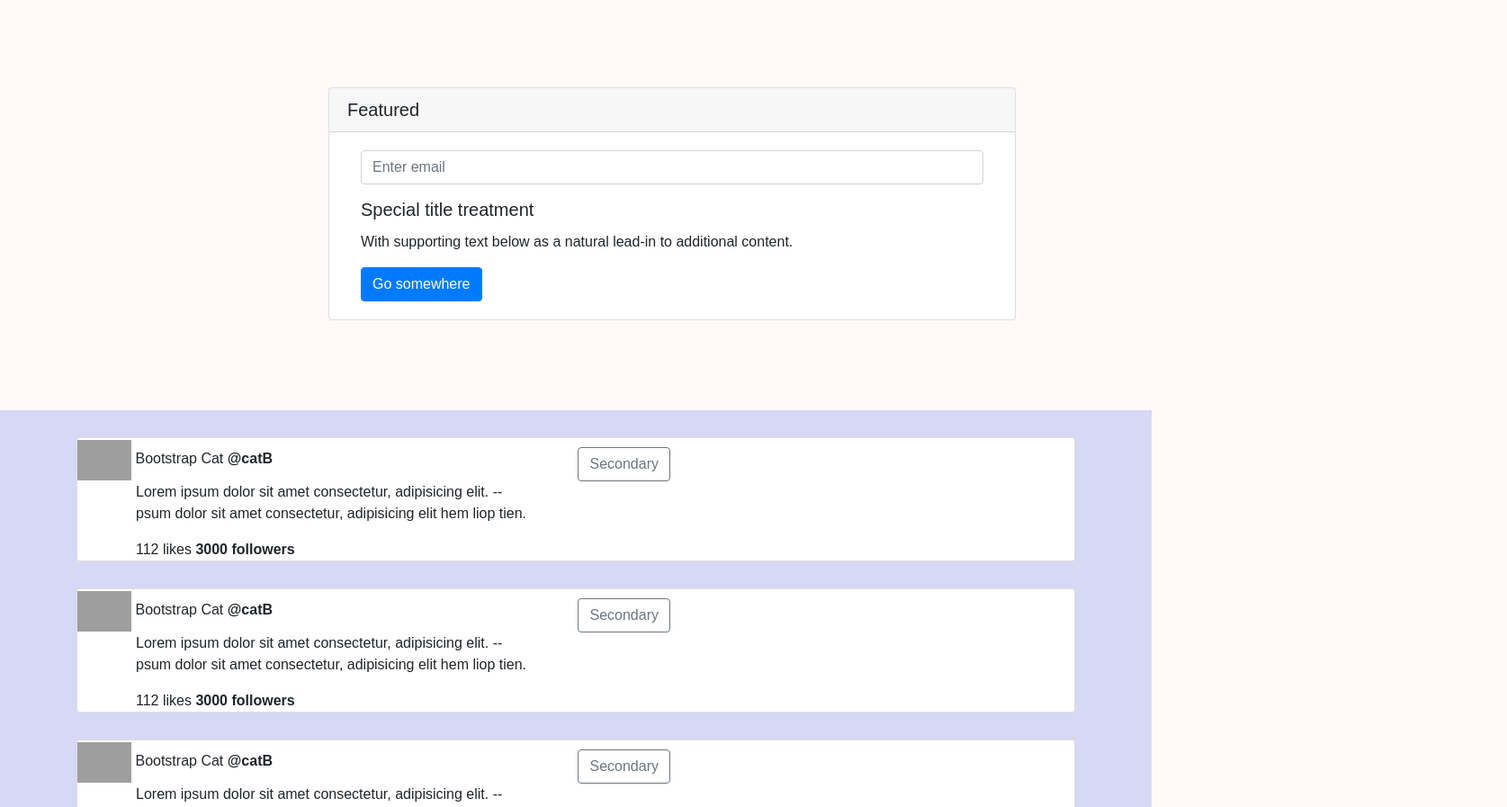
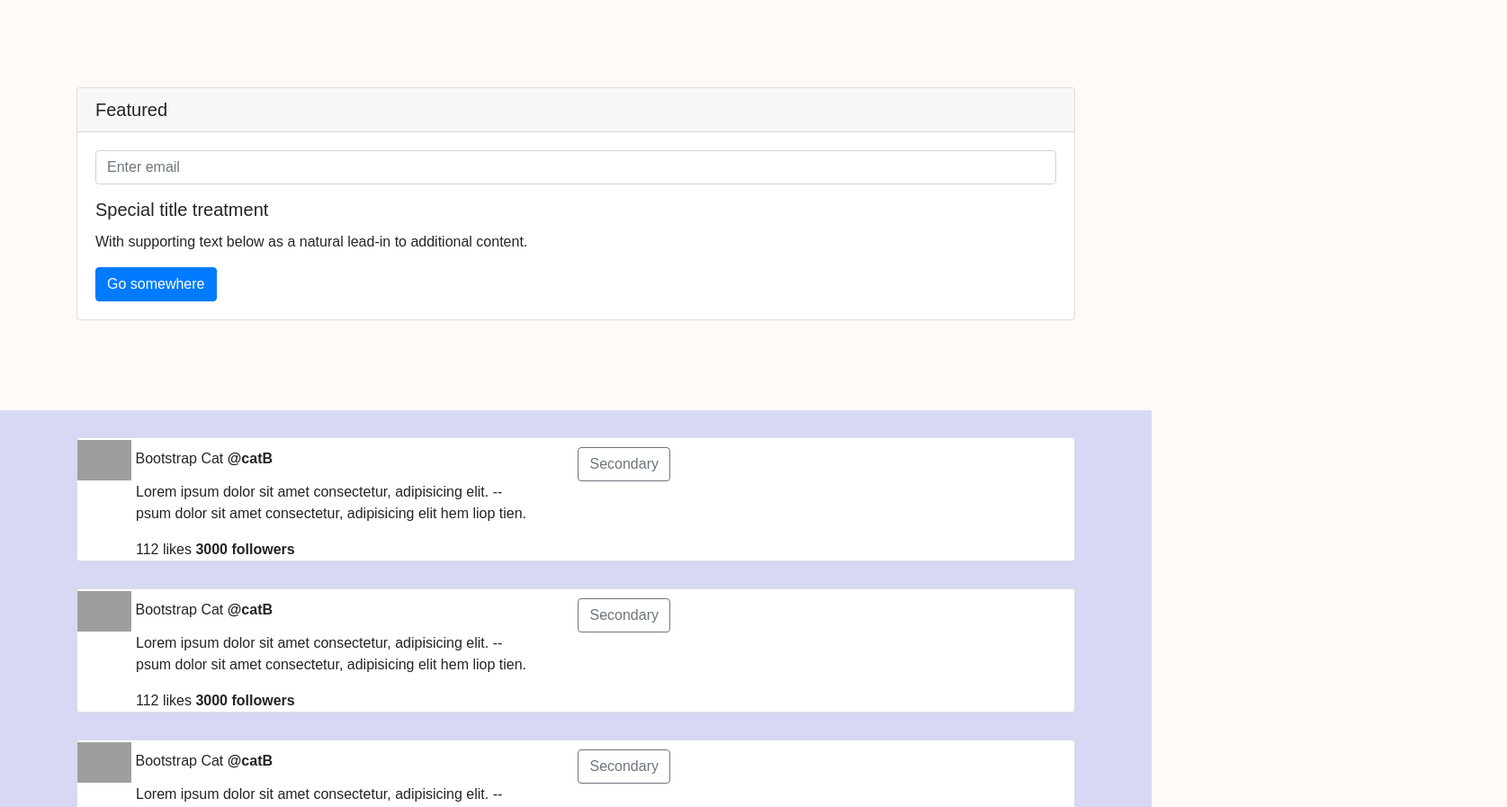
Before and after one commit to marilyn-n/bootstrap-theming, a website: page index.html in a window 1280 px wide. Shown: the part 1406-2303 px from the top of the page at 90% size, 1675 px wide, since content can reach past the window. Drawn offline with Linux system fonts and the light colour scheme; grey boxes are pictures that could not be loaded.

Commit message:
fix card form

```diff
--- a/index.html
+++ b/index.html
@@ -92,9 +92,8 @@
     </div>
 
     <!-- Form Card -->
-    <div class="container-fluid cards">
-      <div class="row">
-          <div class="card card-one col-md-7">
+    <div class="container cards">
+          <div class="card card-one">
             <h5 class="card-header">Featured</h5>
             <div class="card-body">
               <div class="form-group">
--- a/public/scss/main.scss
+++ b/public/scss/main.scss
@@ -31,10 +31,6 @@ body {
 
 .cards {
   margin-top: 100px;
-  margin: 100px 380px 0;
-  .card-header {
-    margin: 0 -15px;
-  }
 }
 
 #middle-section {
```
Also changed, not shown: public/css/main.css.
